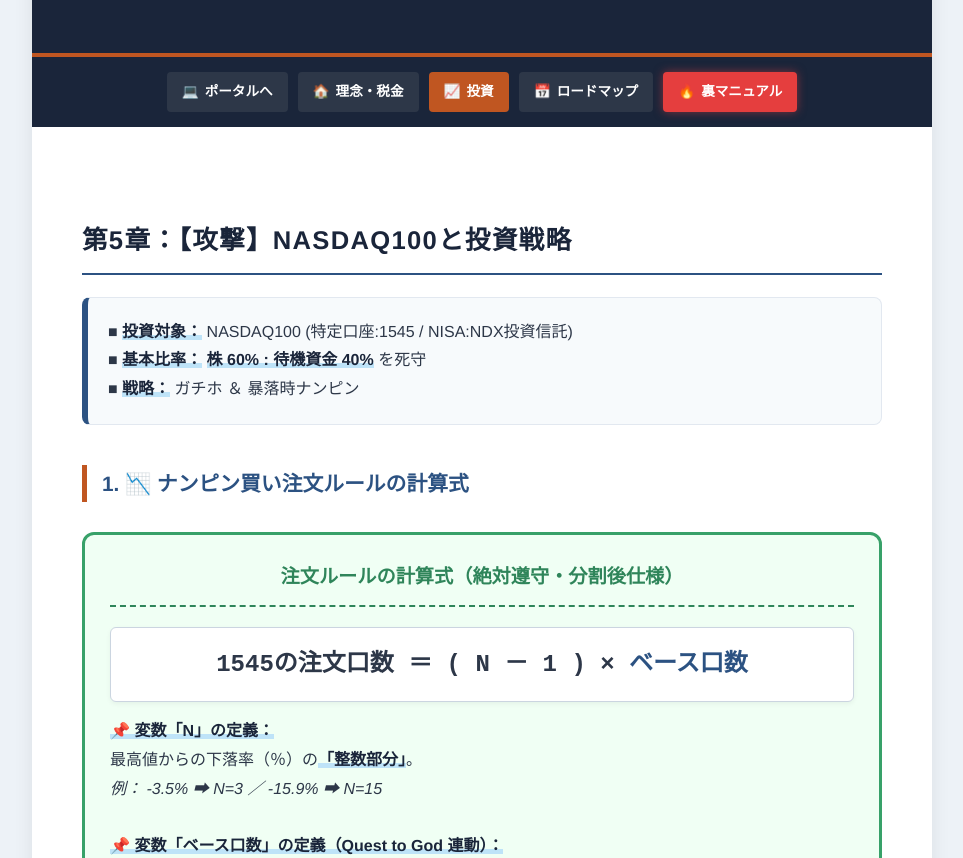
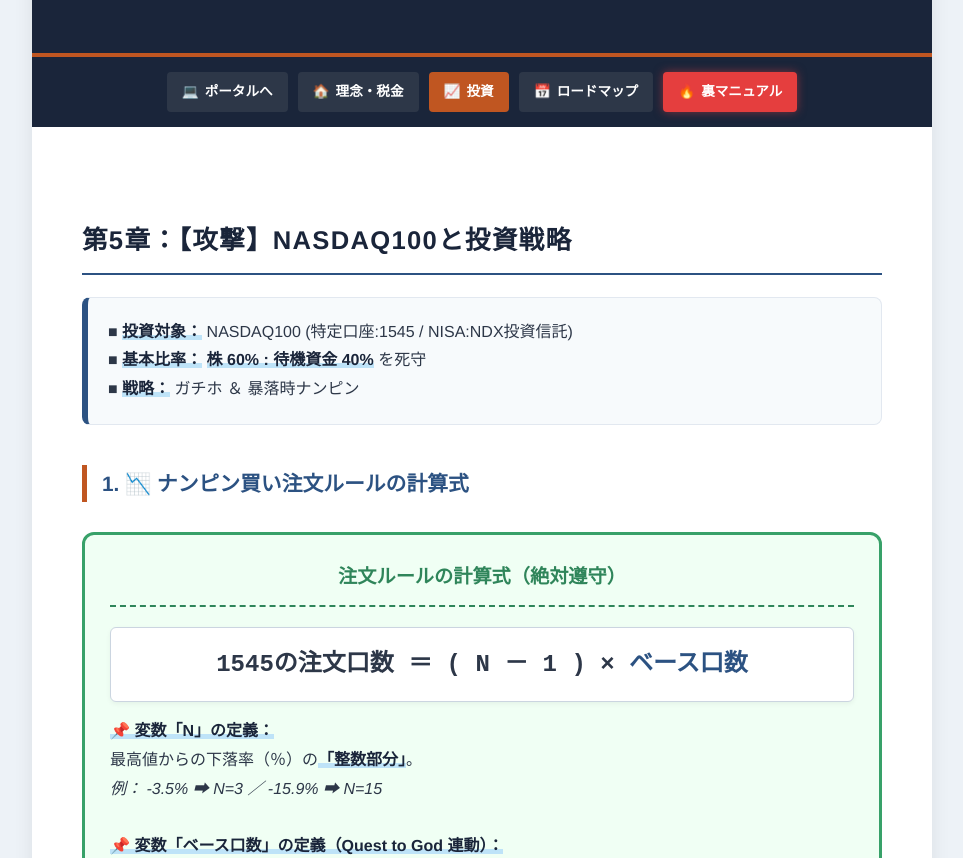
Before and after one commit to Nyanko-investor/nyanko-portal, a plain HTML site: page invest.html in a window 1280 px wide. Shown: the part 242-1100 px from the top of the page, without its empty margins (158-1121 px from the left). Drawn offline with Linux system fonts and the light colour scheme.

```diff
--- a/invest.html
+++ b/invest.html
@@ -197,7 +197,7 @@
 
                 <h3>1. 📉 ナンピン買い注文ルールの計算式</h3>
                 <div class="algo-box">
-                    <span class="algo-title">注文ルールの計算式（絶対遵守・分割後仕様）</span>
+                    <span class="algo-title">注文ルールの計算式（絶対遵守）</span>
                     <div class="algo-formula">
                         1545の注文口数 ＝ ( N － 1 ) × <span style="color:var(--nyanko-blue)">ベース口数</span>
                     </div>
```
